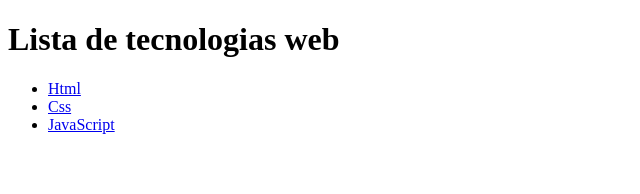
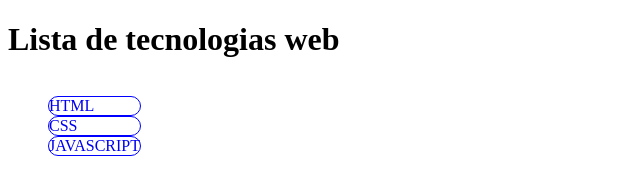
Before and after one commit to lbdavid17/webTecnologias, a plain HTML site: page index.html in a window 1280 px wide. Shown: the whole page, without its empty margins (0-640 px from the left). Drawn offline with Linux system fonts and the light colour scheme.

Commit message:
modificado con estilos

```diff
--- a/index.html
+++ b/index.html
@@ -4,6 +4,7 @@
     <meta charset="UTF-8">
     <meta http-equiv="X-UA-Compatible" content="IE=edge">
     <meta name="viewport" content="width=device-width, initial-scale=1.0">
+    <link rel="stylesheet" href="sytles.css">
     <title>Web de tecnologias</title>
 </head>
 <body>
--- /dev/null
+++ b/sytles.css
@@ -0,0 +1,20 @@
+.container{
+    display: flex;
+}
+
+.item{
+    list-style: none;
+    padding: 10 px;
+    margin: 1opx ;
+    border: 1px solid blue;
+    border-radius: 10px;
+
+}
+.item a{
+    text-decoration: none;
+    text-transform: uppercase;
+}
+
+.item:hover{
+    background-color: lightcyan;
+}
```
